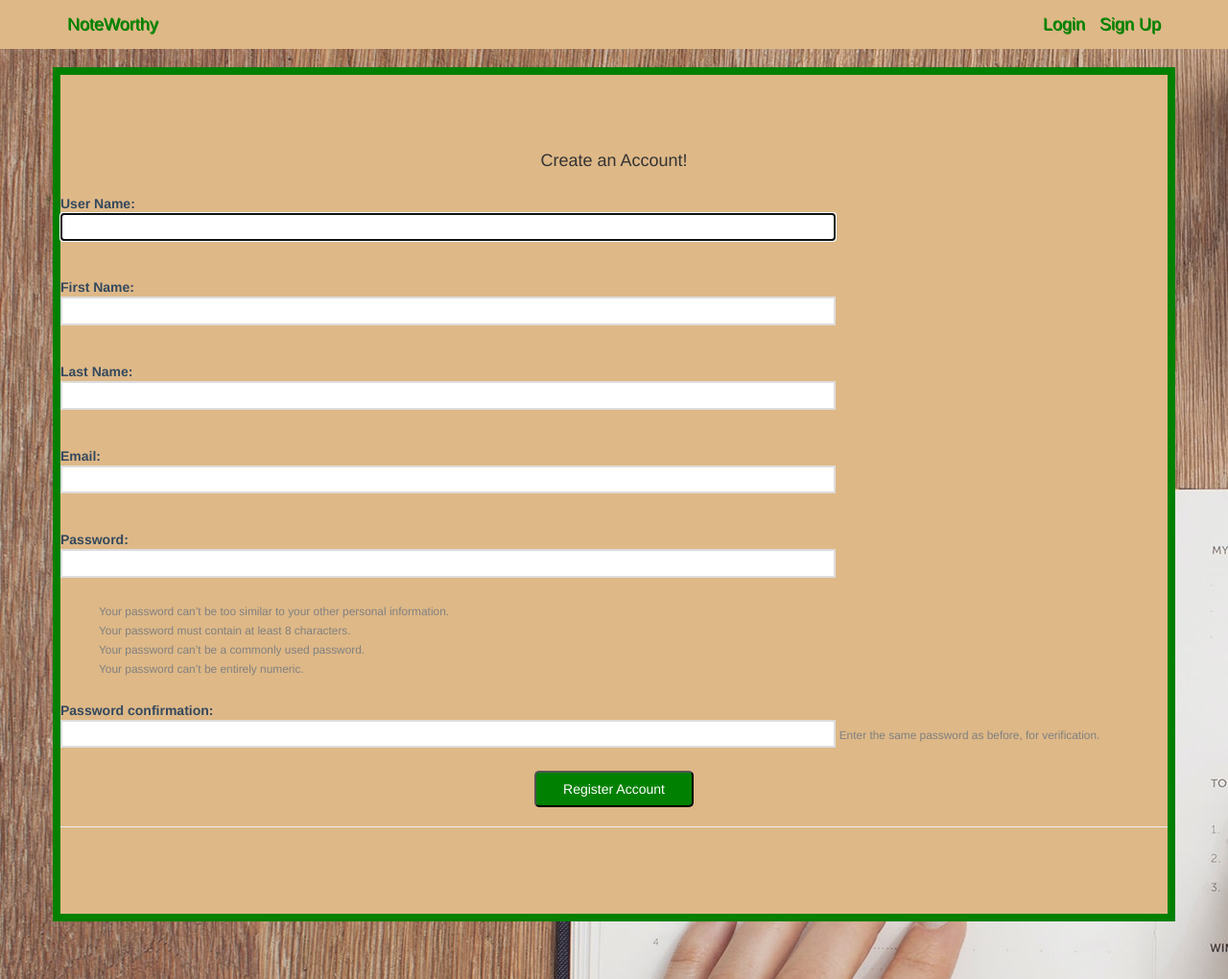
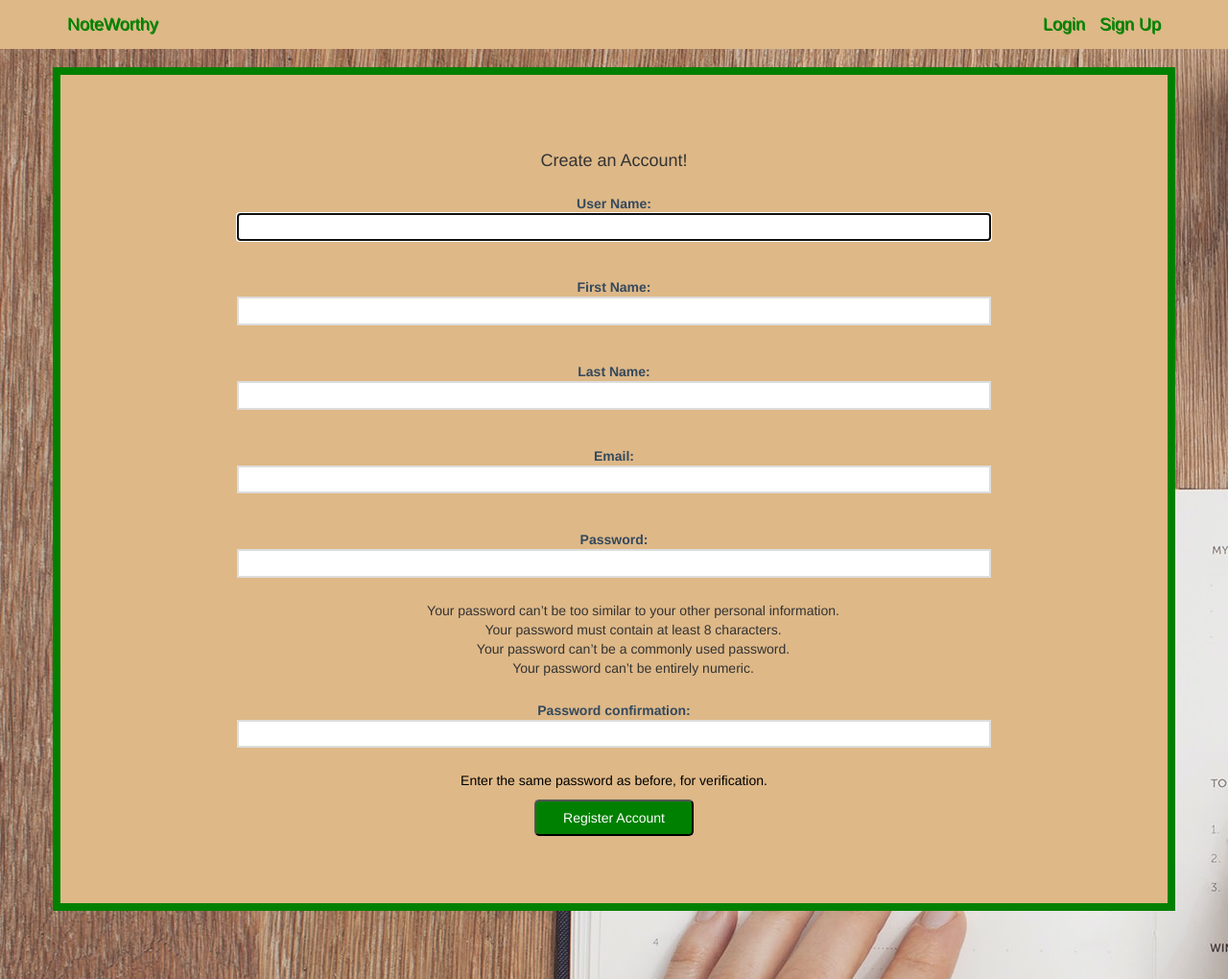
Before and after one commit to jonathankamau/note-taking-app, a Django app: page /accounts/register/ in a window 1280 px wide. Shown: the whole page at 96% size. Run offline with Django 3.2, Linux system fonts and the light colour scheme; some libraries are stand-ins or nearby versions.

Commit message:
[Feature] change font color for field help text

```diff
--- a/app/template/register.html
+++ b/app/template/register.html
@@ -1,12 +1,7 @@
 {% extends 'base.html' %}
 
 {% block content%}
-  <div class="container pure-border">
-
-    <div class="card o-hidden border-0 shadow-lg my-5">
-      <div class="card-body p-0">
-        <!-- Nested Row within Card Body -->
-        <div class="row">
+  <div class="container pure-border text-center">
               <div class="text-center">
                 <h1 class="h4 text-gray-900 mb-4">Create an Account!</h1>
               </div>
@@ -17,9 +12,9 @@
                 <div class="pure-control-group">
                 <p>
                     {{ field.label_tag }}<br>
-                    {{ field }}
+                    {{ field }}<br>
                     {% if field.help_text %}
-                        <small style="color: grey">{{ field.help_text }}</small>
+                        <p style="color: black">{{ field.help_text }}</p>
                     {% endif %}
                 {% for error in field.errors %}
                     <p style="color: red">{{ error }}</p>
@@ -32,10 +27,6 @@
             </div>
             </fieldset>
               </form>
-              <hr>
-        </div>
-      </div>
-    </div>
 
   </div>
 
```
